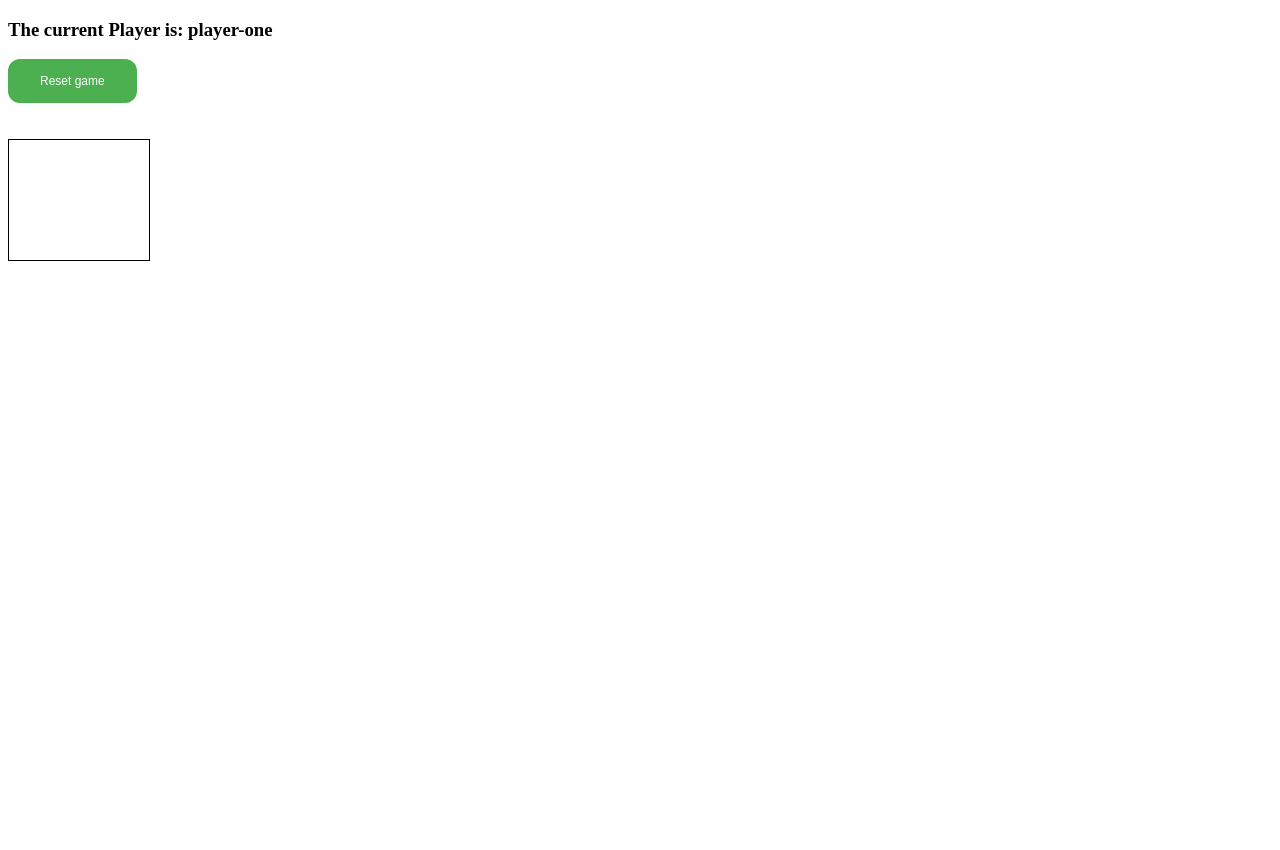
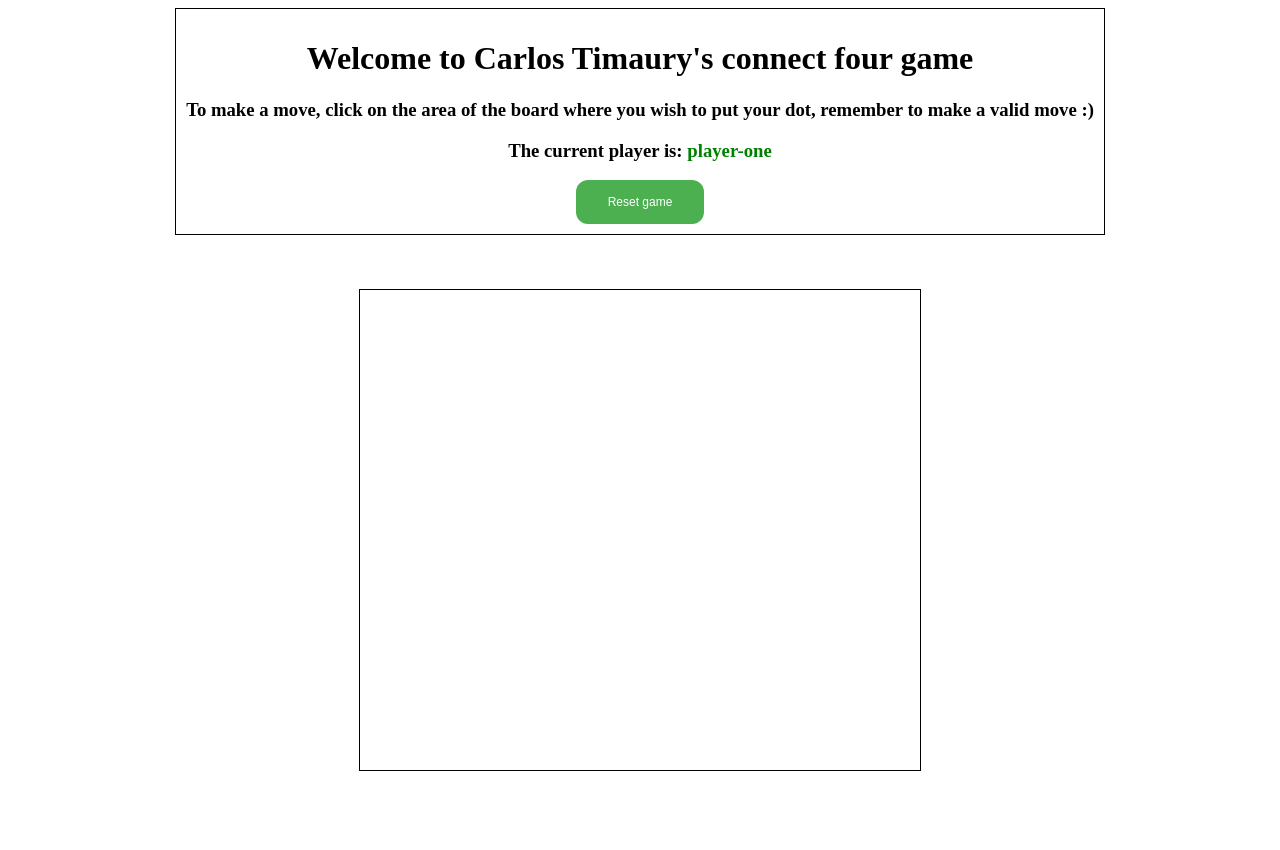
Before and after one commit to timauryc/connectFourTimauyc, a website: page public/index.html in a window 1280 px wide. Before the commit the page ends 800 px from the top, so only its background shows below. Drawn offline with nearby package versions, Linux system fonts and the light colour scheme; no server answers.

Commit message:
board improvements

```diff
--- a/public/index.html
+++ b/public/index.html
@@ -10,13 +10,19 @@
 </head>
 
 <body>
-    <h3>The current Player is: <span id="current-player">player-one</span></h3>
+    <div class='info'>
+        <h1>Welcome to Carlos Timaury's connect four game<h2>
+                <h3>To make a move, click on the area of the board where you wish to put your dot, remember to make a
+                    valid move :)</h3>
+                <h3>The current player is: <span id="current-player">player-one</span></h3>
                 <h3 id="result"></h3>
                 <button id="resetBtn">Reset game</button>
+    </div>
     <br>
     <br>
     <br>
 
+    <div class="boardWrapper">
         <div class="grid">
             <div></div>
             <div></div>
@@ -68,6 +74,8 @@
             <div class="taken"></div>
             <div class="taken"></div>
         </div>
+    </div>
+
     <script src="/socket.io/socket.io.js"></script>
 </body>
 
--- a/public/style.css
+++ b/public/style.css
@@ -1,24 +1,40 @@
 .grid {
     border: 1px solid;
-    height: 120px;
-    width: 140px;
+    height: 480px;
+    width: 560px;
     display: flex;
     flex-wrap: wrap;
+    margin: 0 auto;
   }
 
   .grid div {
-    height: 20px;
-    width: 20px;
+    height: 80px;
+    width: 80px;
   }
 
   .player-one {
     background-color: red;
-    border-radius: 10px;
+    border-radius: 40px;
   }
 
   .player-two {
     background-color: blue;
-    border-radius: 10px;
+    border-radius: 40px;
+  }
+
+  .info{
+    border: 1px solid;
+    margin: auto;
+    display: table;
+    padding: 10px;
+  }
+
+  .info > *{
+    text-align: center;
+  }
+
+  #current-player{
+    color:green
   }
 
   #resetBtn{
@@ -28,7 +44,8 @@
     padding: 15px 32px;
     text-align: center;
     text-decoration: none;
-    display: inline-block;
+    display: block;
     font-size: 12px;
     border-radius: 12px;
+    margin: 0 auto;
   }
--- a/server.js
+++ b/server.js
@@ -26,6 +26,7 @@ io.on('connection', (socket) => {
         game.newPlayer(player)
         io.emit('notify', `Great! ${player} has joined the game. Lets play!!`)
     } else {
+        socket.emit('feedback', 'There seems to be a game already going on, if you wish to restart, simply press the restart button.')
         socket.emit('resumeGame', game.getTurn(), game.getBoard())
     }
     //#endregion
```
Lines whose indentation alone changed are shown as unchanged.
